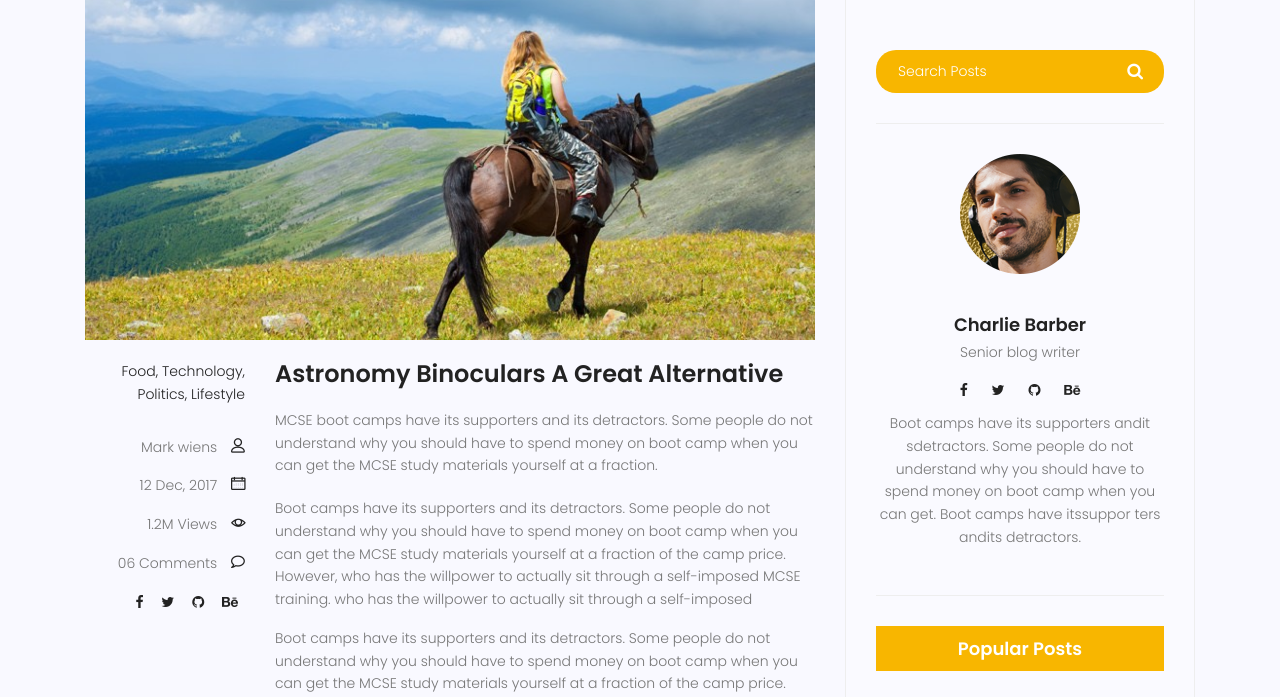
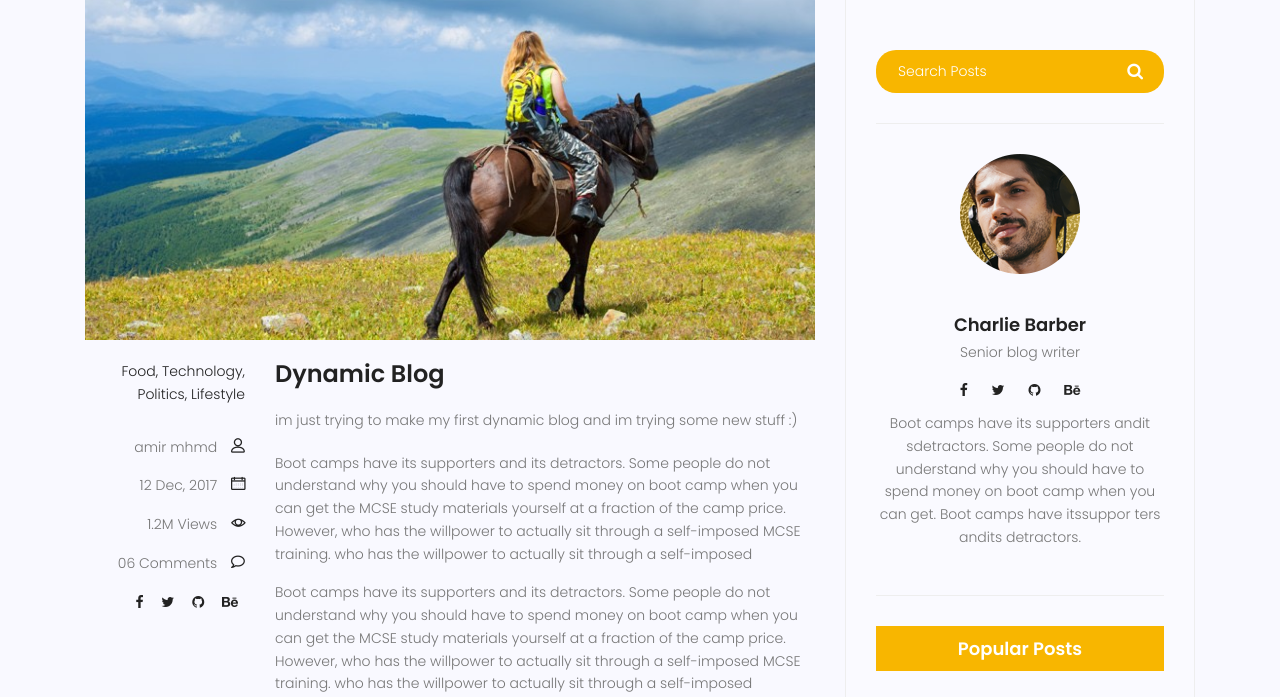
Before and after one commit to amirmhmdhoseini/web-learn, a Django app: a page that uses templates/blog-single.html in a window 1280 px wide. Shown: the part 421-1118 px from the top of the page. Run offline with Django 5.2, Linux system fonts and the light colour scheme; some libraries are stand-ins or nearby versions.

Commit message:
dynamic blog test

```diff
--- a/blog/views.py
+++ b/blog/views.py
@@ -7,4 +7,8 @@ def blog_view(request):
     return render(request, 'blog-home.html')
 
 def blog_single(request):
-    return render(request, 'blog-single.html')
+    context = {'title' : 'Dynamic Blog',
+               'content': 'im just trying to make my first dynamic blog and im trying some new stuff :) ',
+               'author' : 'amir mhmd'
+               }
+    return render(request, 'blog-single.html', context)
--- a/templates/blog-single.html
+++ b/templates/blog-single.html
@@ -39,7 +39,7 @@
 							<li><a href="#">Lifestyle</a></li>
 						</ul>
 						<div class="user-details row">
-							<p class="user-name col-lg-12 col-md-12 col-6"><a href="#">Mark wiens</a> <span
+							<p class="user-name col-lg-12 col-md-12 col-6"><a href="#">{{author}}</a> <span
 									class="lnr lnr-user"></span></p>
 							<p class="date col-lg-12 col-md-12 col-6"><a href="#">12 Dec, 2017</a> <span
 									class="lnr lnr-calendar-full"></span></p>
@@ -56,11 +56,9 @@
 						</div>
 					</div>
 					<div class="col-lg-9 col-md-9">
-						<h3 class="mt-20 mb-20">Astronomy Binoculars A Great Alternative</h3>
+						<h3 class="mt-20 mb-20">{{title}}</h3>
 						<p class="excert">
-							MCSE boot camps have its supporters and its detractors. Some people do not understand why
-							you should have to spend money on boot camp when you can get the MCSE study materials
-							yourself at a fraction.
+							{{content}}
 						</p>
 						<p>
 							Boot camps have its supporters and its detractors. Some people do not understand why you
```
